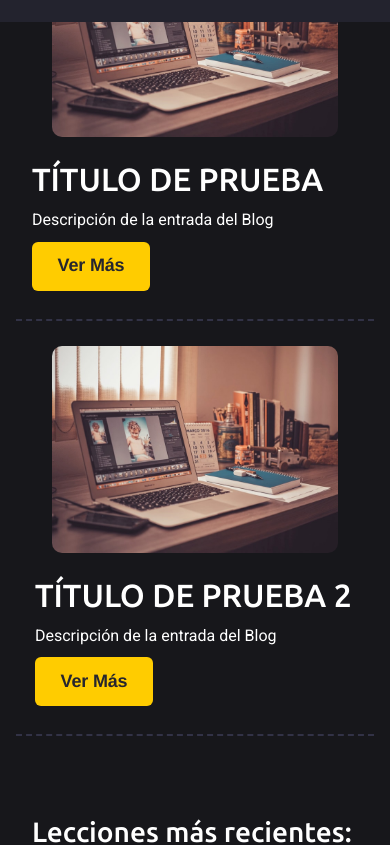
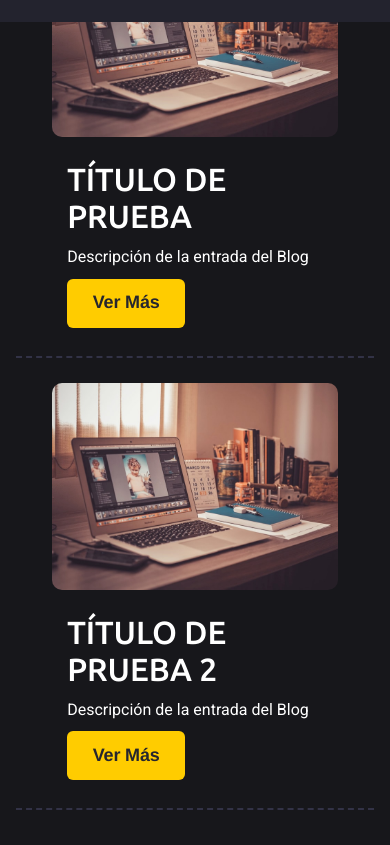
Before and after one commit to Acadeller/acadeller, a Vue app: page / in a window 390 px wide. Shown: the part 822-1667 px from the top of the page. Built offline with nearby package versions, Linux system fonts and the light colour scheme; what vue2-editor would draw is missing.

Commit message:
Fix blog content alignment in mobile view

```diff
--- a/src/components/BlogPost.vue
+++ b/src/components/BlogPost.vue
@@ -57,6 +57,9 @@ export default {
         }
         @media (min-width: 800px) {
             flex: 3;
+        }
+        @media (max-width: 700px) {
+            margin-left: 2.2rem;
         }
         div {
             max-width: 500px;
@@ -127,7 +130,9 @@ export default {
 
     &:nth-child(odd) {
         .blog-content {
-            align-items: center;
+            @media (min-width: 700px) {
+                align-items: center;
+            }
         }
     }
 }
```
